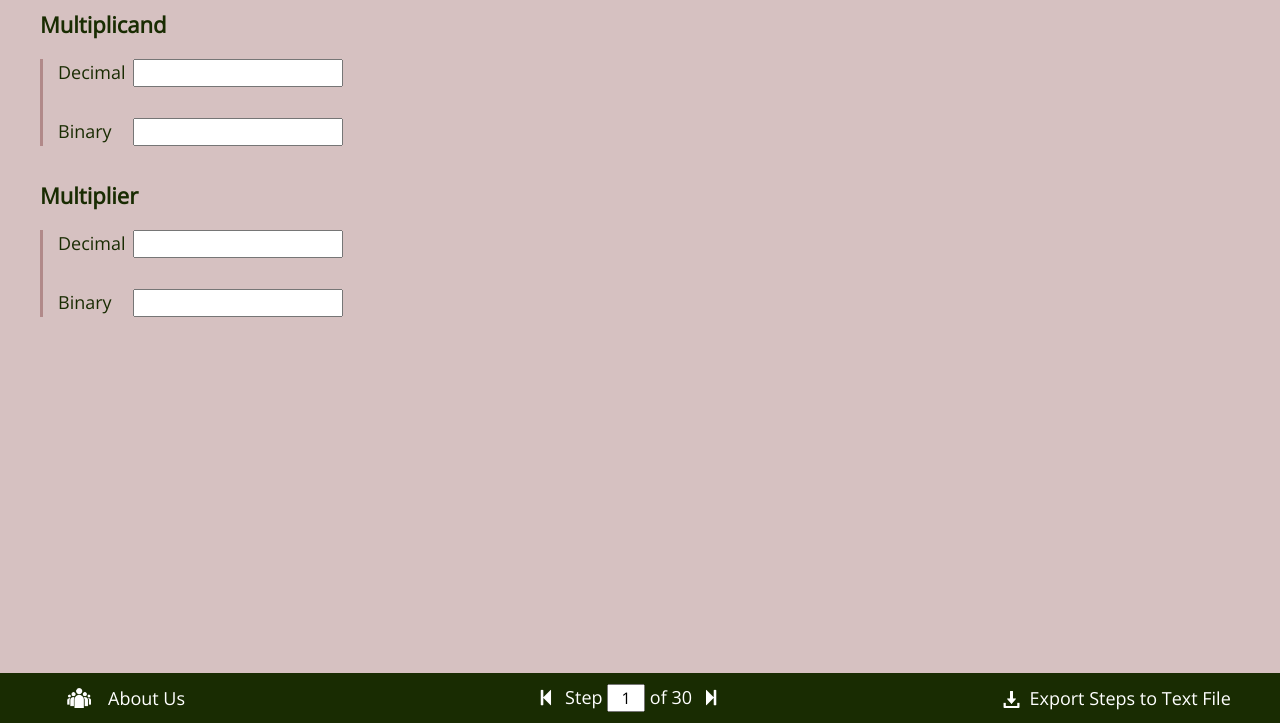
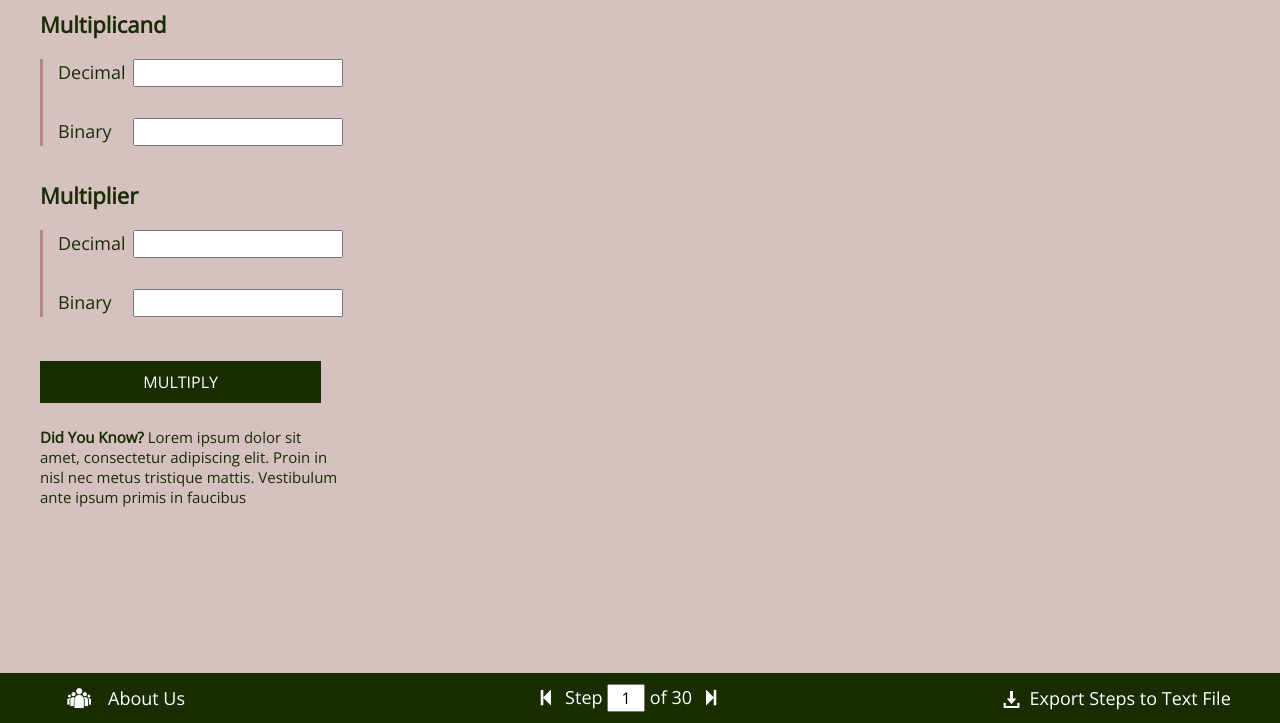
Before and after one commit to memgonzales/binary-multiplication, a PHP site: page / in a window 1280 px wide. Shown: the part 77-800 px from the top of the page. Run offline with PHP 8.4, Linux system fonts and the light colour scheme.

Commit message:
Add trivia section

```diff
--- a/home.html
+++ b/home.html
@@ -14,7 +14,10 @@
 
         <script src = "https://ajax.googleapis.com/ajax/libs/jquery/3.5.1/jquery.min.js"></script>
 
+        <!-- JS files containing constants and strings -->
         <script src = "scripts/constants.js"></script>
+        <script src = "scripts/colors.js"></script>
+        <script src = "scripts/trivia.js"></script>
 
         <script src = "scripts/animate.js"></script>
         <script src = "scripts/hover.js"></script>
@@ -25,6 +28,8 @@
         <script src = "scripts/focus.js"></script>
         <script src = "scripts/input-util.js"></script>
         <script src = "scripts/input.js"></script>
+
+        <script src = "scripts/extended-booths.js"></script>
     </head>
 
     <body>
@@ -103,11 +108,9 @@
                             <input type = "number" id = "multiplicand-bin">
                         </p>
                     </div>
-                </form>
 
-                <br>
+                    <br>
 
-                <form id = "input-numbers-dec-bin">
                     <div id = "multiplicand-div">
                         <span>Multiplier</span> <br>
                     </div>
@@ -119,6 +122,26 @@
                         <p>
                             <label id = "multiplier-bin-label">Binary</label>
                             <input type = "number" id = "multiplier-bin">
+                        </p>
+                    </div>
+
+                    <br>
+
+                    <div id = "multiply-div">
+                        <div>
+                            <button id = "multiply" type = "button">MULTIPLY</button>
+                        </div>
+                    </div>
+
+                    <br>
+
+                    <div id = "trivia-div">
+                        <p>
+                            <span id = "trivia-header">Did You Know? </span>
+                            <span id = "trivia-body">
+                                Lorem ipsum dolor sit amet, consectetur adipiscing elit.
+                                Proin in nisl nec metus tristique mattis. Vestibulum ante ipsum primis in faucibus
+                            </span>
                         </p>
                     </div>
                 </form>
@@ -155,7 +178,6 @@
                     <a class = "no-decor"><span id = "save-text">Export Steps to Text File</span></a>
                 </div>
             </div>
-
         </div>
     </body>
 </html>
--- /dev/null
+++ b/scripts/colors.js
@@ -0,0 +1,4 @@
+const green = 'rgb(25, 44, 2)';
+const gray = 'rgb(177, 137, 137)';
+const yellow = 'rgb(240, 240, 119)';
+const white = 'white';
--- a/scripts/constants.js
+++ b/scripts/constants.js
@@ -1,6 +1 @@
 const MAX_NUM_BITS = 16;
-
-const green = 'rgb(25, 44, 2)';
-const gray = 'rgb(177, 137, 137)';
-const yellow = 'rgb(240, 240, 119)';
-const white = 'white';
--- /dev/null
+++ b/scripts/extended-booths.js
@@ -0,0 +1,6 @@
+$(function() {
+    $('#extended-booths-text').on('click', function() {
+
+        $('#trivia-body').html(extendedBoothsTrivia);
+    });
+});
--- /dev/null
+++ b/scripts/trivia.js
@@ -0,0 +1,2 @@
+const pencilTrivia = 'Lorem ipsum dolor sit amet, consectetur adipiscing elit. Proin in nisl nec metus tristique mattis. Vestibulum ante ipsum primis in faucibus orci luctus et ultrices posuere cubilia curae;'
+const extendedBoothsTrivia = 'In 2008, an extension of Booth\'s algorithm for multipyling three operands on FPGAs was proposed by Israeli researchers Y. Ben Asher and E. Stein&nbsp; <a class = "no-decor no-hover trivia" href = "https://ieeexplore.ieee.org/document/4762411" target = "_blank"><i class = "fa fa-external-link no-hover"></i></a>'
--- a/style/style.css
+++ b/style/style.css
@@ -22,12 +22,20 @@ a:hover {
     color: var(--yellow-emphasis);
 }
 
+a.trivia {
+    color: var(--green-emphasis);
+}
+
 i {
     cursor: pointer;
 }
 
 i:hover {
     color: var(--yellow-emphasis);
+}
+
+.no-hover:hover {
+    color: var(--green-emphasis);
 }
 
 input[type=number] {
@@ -39,6 +47,21 @@ input[type=number] {
 input::-webkit-outer-spin-button, input::-webkit-inner-spin-button {
     -webkit-appearance: none;
     margin: 0px;
+}
+
+button {
+    font-size: 16px;
+    font-family: 'Open Sans';
+    padding-top: 10px;
+    padding-bottom: 10px;
+    background-color: var(--green-emphasis);
+    border: 0px;
+    color: white;
+}
+
+button:hover {
+    cursor: pointer;
+    background-color: rgb(16, 26, 3);
 }
 
 .colored {
--- a/style/workspace.css
+++ b/style/workspace.css
@@ -51,3 +51,25 @@
 .input-container {
     border-left: 3px solid var(--gray-emphasis);
 }
+
+#multiply-div {
+    width: 100%;
+    margin-top: 20px;
+    display: table;
+}
+
+#multiply-div div {
+    display: table-caption;
+}
+
+#multiply {
+    width: 93%;
+}
+
+#trivia-div {
+    font-size: 15px;
+}
+
+#trivia-header {
+    font-weight: bold;
+}
```
